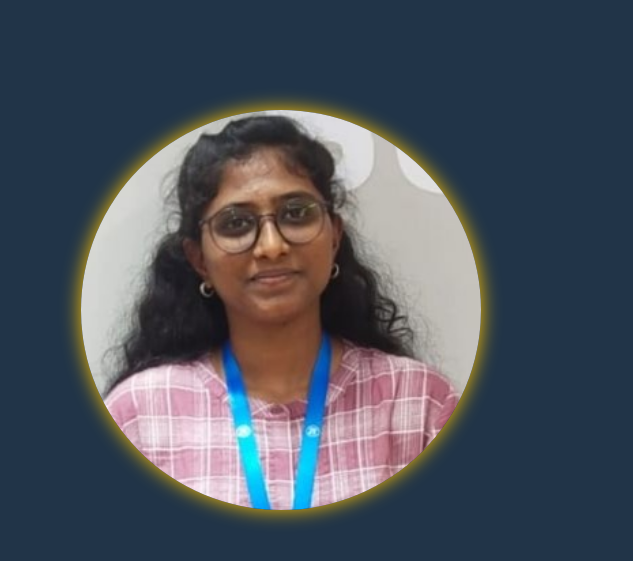
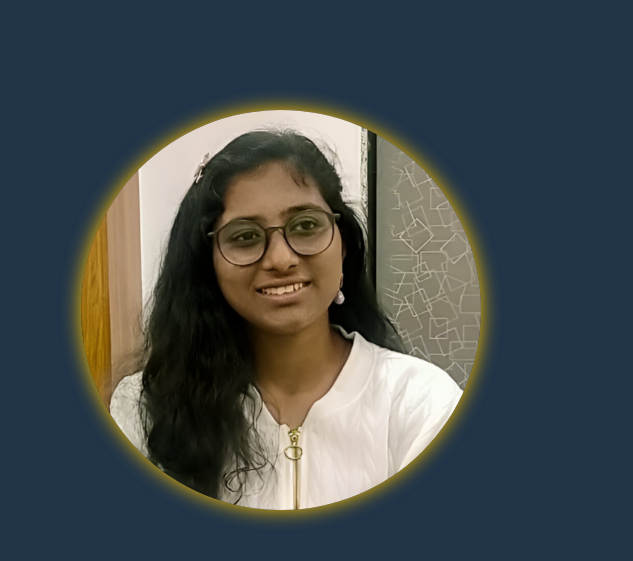
Before and after one commit to Sowmya2255/portfolio-sowmya, a plain HTML site: page index.html in a window 1280 px wide. Shown: the part 105-666 px from the top of the page, 647-1280 px from the left. Drawn offline with Linux system fonts and the light colour scheme.

Commit message:
Update index.html

```diff
--- a/index.html
+++ b/index.html
@@ -150,7 +150,7 @@
       <a class="btn" href="https://drive.google.com/file/d/13Re571SQF2rKyHce-2BKzJ4edZlDJJNy/view" target="_blank">Download Resume</a>
     </div>
     <div class="right">
-      <img src="Sowmya_Passport_size _photo.jpg" alt="Yugandhar K Photo">
+      <img src="image_profile.jpg" alt="Sowmya S Photo">
     </div>
   </div>
 
```
